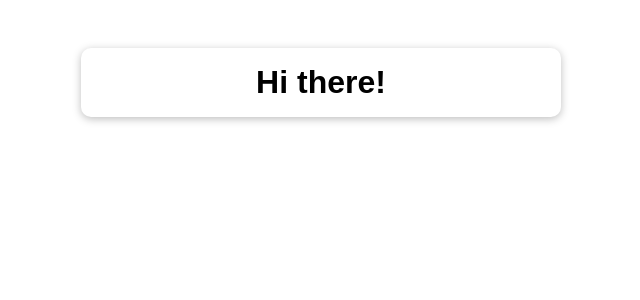
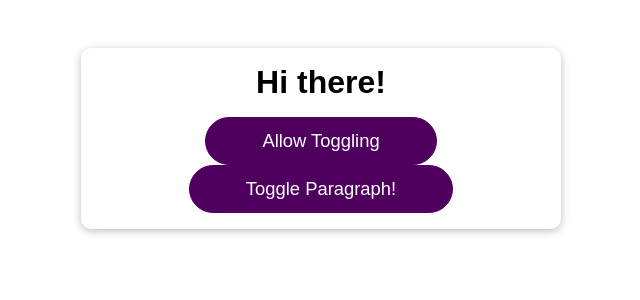
Before and after one commit to gvilia/react-js-courses, a React (Create React App) app: page / in a window 1280 px wide. Shown: the top 300 px of the page, without its empty margins (319-959 px from the left). Built offline with nearby package versions, Linux system fonts and the light colour scheme.

Commit message:
used memo and callback

```diff
--- a/src/App.css
+++ b/src/App.css
@@ -5,6 +5,7 @@
   background: white;
   box-shadow: 0 2px 8px rgba(0, 0, 0, 0.26);
   border-radius: 10px;
+  text-align: center;
 }
 
 .app h1 {
--- a/src/App.js
+++ b/src/App.js
@@ -1,11 +1,31 @@
-import React from 'react';
+import React, { useState, useCallback } from 'react';
 
+import Button from './components/UI/Button/Button';
+import DemoOutput from './components/Demo/DemoOutput';
 import './App.css';
 
 function App() {
+  const [showParagraph, setShowParagraph] = useState(false);
+  const [allowToggle, setAllowToggle] = useState(false);
+
+  console.log('APP RUNNING');
+
+  const toggleParagraphHandler = useCallback(() => {
+    if (allowToggle) {
+      setShowParagraph((prevShowParagraph) => !prevShowParagraph);
+    }
+  }, [allowToggle]);
+
+  const allowToggleHandler = () => {
+    setAllowToggle(true);
+  };
+
   return (
     <div className="app">
       <h1>Hi there!</h1>
+      <DemoOutput show={showParagraph} />
+      <Button onClick={allowToggleHandler}>Allow Toggling</Button>
+      <Button onClick={toggleParagraphHandler}>Toggle Paragraph!</Button>
     </div>
   );
 }
--- /dev/null
+++ b/src/components/Demo/DemoOutput.js
@@ -0,0 +1,10 @@
+import React from 'react';
+
+import MyParagraph from './MyParagraph';
+
+const DemoOutput = (props) => {
+  console.log('DEMO OUTPUT RUNNING');
+  return <MyParagraph>{props.show ? 'This is new' : ''}</MyParagraph>;
+};
+
+export default React.memo(DemoOutput);
--- /dev/null
+++ b/src/components/Demo/MyParagraph.js
@@ -0,0 +1,8 @@
+import React from 'react';
+
+const MyParagraph = (props) => {
+  console.log('MY PARAGRAPH RUNNING');
+  return <p>{props.children}</p>;
+};
+
+export default MyParagraph;
--- a/src/components/UI/Button/Button.js
+++ b/src/components/UI/Button/Button.js
@@ -3,6 +3,7 @@
 import classes from './Button.module.css';
 
 const Button = (props) => {
+  console.log('button running');
   return (
     <button
       type={props.type || 'button'}
@@ -15,4 +16,4 @@
   );
 };
 
-export default Button;
+export default React.memo(Button);
```
